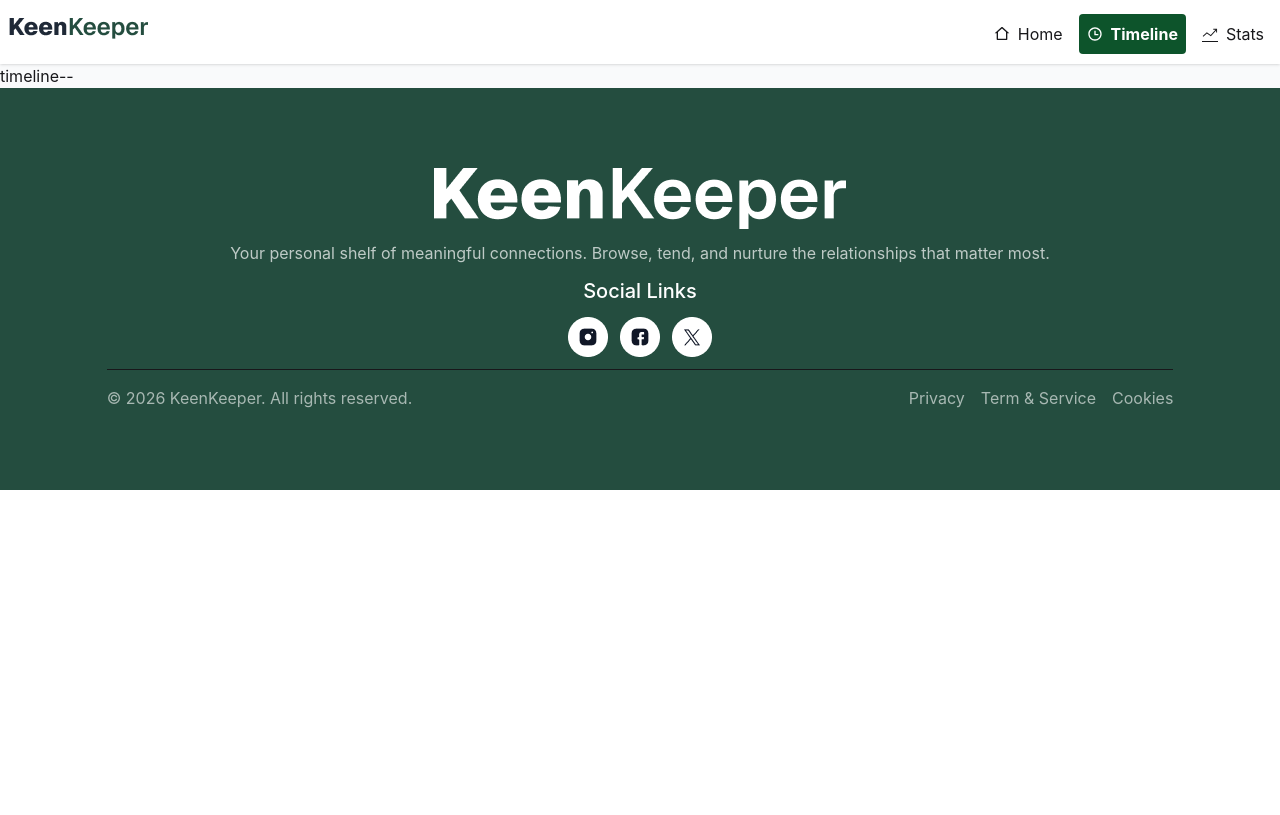
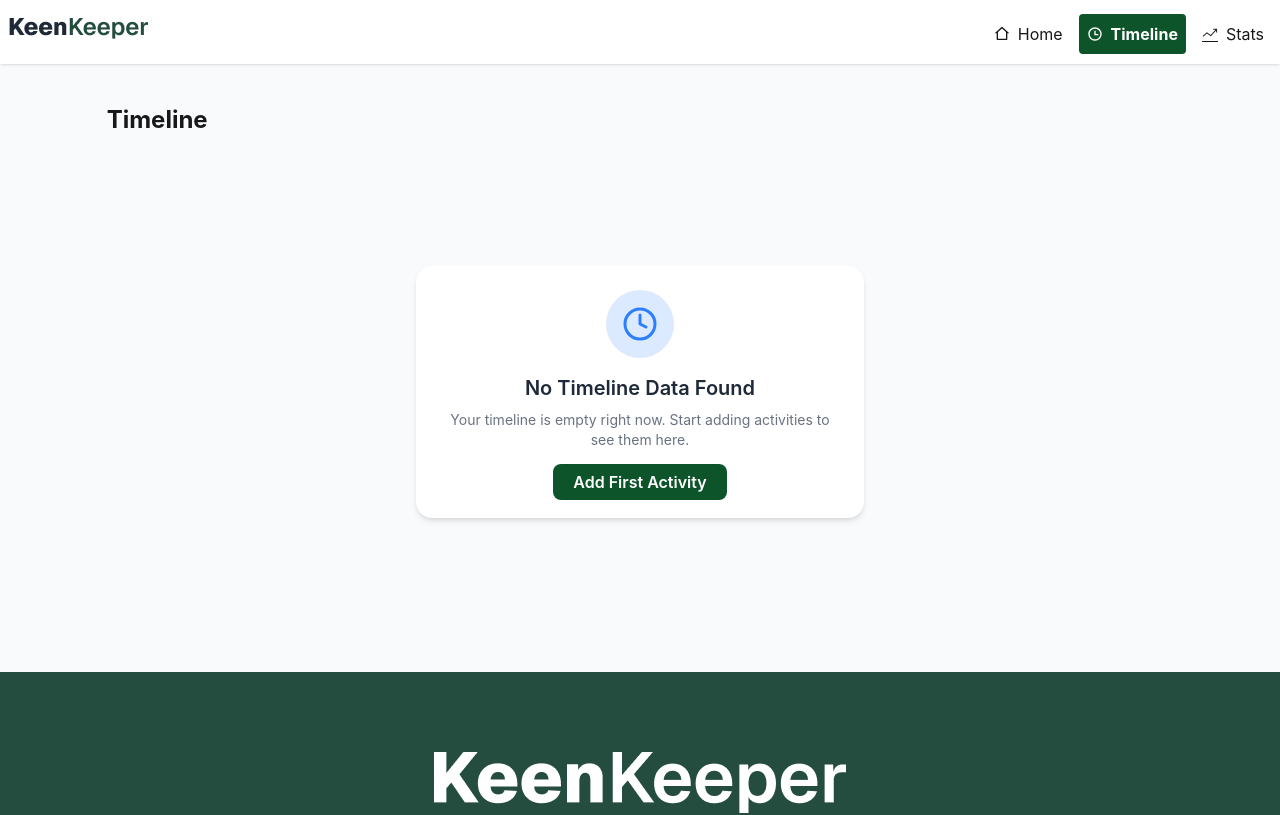
Before and after one commit to sazeeb-saha/B13-A7-Keen-Keeper, a React (Vite) app: page /timeline in a window 1280 px wide. Shown: the top 815 px of the page. Built offline with nearby package versions, Linux system fonts and the light colour scheme.

Commit message:
check in data save in timeline page and toast added

```diff
--- a/package.json
+++ b/package.json
@@ -16,6 +16,7 @@
     "react-icons": "^5.6.0",
     "react-router": "^7.14.0",
     "react-spinners": "^0.17.0",
+    "react-toastify": "^11.0.5",
     "tailwindcss": "^4.2.2"
   },
   "devDependencies": {
--- /dev/null
+++ b/src/components/Ui/EmptyTimeline.jsx
@@ -0,0 +1,34 @@
+import { FiClock } from "react-icons/fi";
+import { Link } from "react-router";
+
+const EmptyTimeline = () => {
+  return (
+    <div className="flex items-center justify-center min-h-[60vh]">
+      <div className="text-center p-6 rounded-2xl bg-white shadow-md max-w-md w-full">
+        <div className="flex justify-center mb-4">
+          <div className="p-4 bg-blue-100 rounded-full">
+            <FiClock className="text-blue-500 text-4xl" />
+          </div>
+        </div>
+
+        <h2 className="text-xl font-semibold text-gray-800">
+          No Timeline Data Found
+        </h2>
+
+        <p className="text-gray-500 mt-2 mb-5 text-sm">
+          Your timeline is empty right now. Start adding activities to see them
+          here.
+        </p>
+
+        <Link
+          to={"/"}
+          className=" px-5 py-2 bg-green-900 text-white rounded-lg hover:bg-green-700 font-semibold transition"
+        >
+          Add First Activity
+        </Link>
+      </div>
+    </div>
+  );
+};
+
+export default EmptyTimeline;
--- /dev/null
+++ b/src/context/CheckInProvider.jsx
@@ -0,0 +1,16 @@
+import React, { createContext, useState } from "react";
+
+export const CheckInContext = createContext([]);
+
+const CheckInProvider = ({ children }) => {
+  const [checkInFriends, setCheckInFriends] = useState([]);
+  const data = {
+    checkInFriends,
+    setCheckInFriends,
+  };
+  return (
+    <CheckInContext.Provider value={data}>{children} </CheckInContext.Provider>
+  );
+};
+
+export default CheckInProvider;
--- a/src/hooks/useData.jsx
+++ b/src/hooks/useData.jsx
@@ -12,7 +12,7 @@ const useData = () => {
       setTimeout(() => {
         setFriends(data);
         setLoading(false);
-      }, 3500);
+      }, 200);
     };
     fetchData();
   }, []);
--- a/src/main.jsx
+++ b/src/main.jsx
@@ -8,6 +8,8 @@ import NotFoundPage from "./pages/NotFoundPage/NotFoundPage";
 import Timeline from "./pages/timeline/Timeline";
 import Homepage from "./pages/homepage/Homepage";
 import FriendDetails from "./pages/friendDetails/FriendDetails";
+import CheckInProvider from "./context/CheckInProvider";
+import { ToastContainer } from "react-toastify";
 
 const router = createBrowserRouter([
   {
@@ -33,6 +35,9 @@ const router = createBrowserRouter([
 
 createRoot(document.getElementById("root")).render(
   <StrictMode>
-    <RouterProvider router={router} />
+    <CheckInProvider>
+      <RouterProvider router={router} />
+      <ToastContainer />
+    </CheckInProvider>
   </StrictMode>,
 );
--- a/src/pages/friendDetails/FriendDetails.jsx
+++ b/src/pages/friendDetails/FriendDetails.jsx
@@ -1,4 +1,4 @@
-import React from "react";
+import React, { useContext } from "react";
 import { useParams } from "react-router";
 import useData from "../../hooks/useData";
 import { PropagateLoader } from "react-spinners";
@@ -8,8 +8,14 @@ import { IoVideocamOutline } from "react-icons/io5";
 import { LuArchive } from "react-icons/lu";
 import { RiDeleteBinLine } from "react-icons/ri";
 import { HiOutlineBellSnooze } from "react-icons/hi2";
+import { CheckInContext } from "../../context/CheckInProvider";
+import { toast } from "react-toastify";
 
 const FriendDetails = () => {
+  const { checkInFriends, setCheckInFriends } = useContext(CheckInContext);
+
+  // console.log(checkIn);
+
   const { id } = useParams();
   // console.log(id);
   const { friends, loading } = useData();
@@ -23,6 +29,56 @@ const FriendDetails = () => {
 
   const expectedFriend = friends.find((friend) => friend.id === Number(id));
   //   console.log(expectedFriend);
+
+  const handleCheckIn = (type) => {
+    const newEvent = {
+      id: Date.now(),
+      friendId: expectedFriend.id,
+      name: expectedFriend.name,
+      type: type,
+      time: new Date().toISOString(),
+    };
+
+    setCheckInFriends([...checkInFriends, newEvent]);
+
+    if (type === "Call") {
+      toast.success(`Called ${expectedFriend.name} `, {
+        hideProgressBar: true,
+        position: "top-center",
+        style: {
+          background: "rgba(34, 197, 94, 0.2)",
+          backdropFilter: "blur(10px)",
+          color: "#166534",
+          border: "1px solid rgba(34,197,94,0.3)",
+          borderRadius: "20px",
+        },
+      });
+    } else if (type === "Text") {
+      toast.success(`Texted ${expectedFriend.name} `, {
+        hideProgressBar: true,
+        position: "top-center",
+        style: {
+          background: "rgba(34, 197, 94, 0.2)",
+          backdropFilter: "blur(10px)",
+          color: "#166534",
+          border: "1px solid rgba(34,197,94,0.3)",
+          borderRadius: "20px",
+        },
+      });
+    } else {
+      toast.success(`Video Called ${expectedFriend.name} `, {
+        hideProgressBar: true,
+        position: "top-center",
+        style: {
+          background: "rgba(34, 197, 94, 0.2)",
+          backdropFilter: "blur(10px)",
+          color: "#166534",
+          border: "1px solid rgba(34,197,94,0.3)",
+          borderRadius: "20px",
+        },
+      });
+    }
+  };
 
   return (
     <div className="container mx-auto mt-20 mb-20">
@@ -122,13 +178,22 @@ const FriendDetails = () => {
             <div className="bg-white shadow p-6">
               <h2 className="text-xl font-medium mb-1">Quick Check-In</h2>
               <div className="grid grid-cols-3 gap-6">
-                <div className="btn p-6 flex-col h-fit text-lg  ">
+                <div
+                  onClick={() => handleCheckIn("Call")}
+                  className="btn p-6 flex-col h-fit text-lg  "
+                >
                   <PiPhoneCallBold className="text-4xl" /> Call
                 </div>
-                <div className="btn p-6 flex-col h-fit text-lg ">
+                <div
+                  onClick={() => handleCheckIn("Text")}
+                  className="btn p-6 flex-col h-fit text-lg "
+                >
                   <MdOutlineTextsms className="text-4xl" /> Text
                 </div>
-                <div className="btn p-6 flex-col h-fit text-lg ">
+                <div
+                  onClick={() => handleCheckIn("Video")}
+                  className="btn p-6 flex-col h-fit text-lg "
+                >
                   <IoVideocamOutline className="text-4xl" />
                   <p>Video</p>
                 </div>
--- a/src/pages/timeline/Timeline.jsx
+++ b/src/pages/timeline/Timeline.jsx
@@ -1,7 +1,65 @@
-import React from "react";
+import React, { useContext } from "react";
+import { CheckInContext } from "../../context/CheckInProvider";
+import { BiSolidPhoneCall } from "react-icons/bi";
+import { BsChatLeftTextFill } from "react-icons/bs";
+import { FaVideo } from "react-icons/fa";
+import EmptyTimeline from "../../components/Ui/EmptyTimeline";
 
 const Timeline = () => {
-  return <div>timeline--</div>;
+  const { checkInFriends } = useContext(CheckInContext);
+  console.log(checkInFriends);
+
+  return (
+    <div className="container mx-auto mt-10 mb-10 space-y-4">
+      <div className="w-10/12 mx-auto">
+        <h2 className="text-2xl font-bold mb-4">Timeline</h2>
+
+        {checkInFriends.length === 0 ? (
+          <EmptyTimeline />
+        ) : (
+          checkInFriends.map((item) => (
+            <div
+              key={item.id}
+              className="bg-white shadow rounded-xl p-4 border border-gray-200 flex items-center gap-6 mb-2.5"
+            >
+              {/* Action */}
+              <div className="text-5xl">
+                {item.type === "Call" ? (
+                  <BiSolidPhoneCall />
+                ) : item.type === "Text" ? (
+                  <BsChatLeftTextFill />
+                ) : (
+                  <FaVideo />
+                )}
+              </div>
+
+              <div>
+                <p className="text-lg font-semibold">
+                  {item.type === "Call" && "  Called"}
+                  {item.type === "Text" && "Texted"}
+                  {item.type === "Video" && "Video Called"} with
+                  <span className="text-green-700"> {item.name}</span>
+                </p>
+
+                {/* Time */}
+                <p className="text-sm opacity-70 mt-1">
+                  {new Date(item.time).toLocaleString()}
+                </p>
+              </div>
+            </div>
+          ))
+        )}
+      </div>
+    </div>
+
+    // <div>
+    //   {checkInFriends.map((friend, ind) => (
+    //     <div key={ind}>
+    //       <p> with {friend.name}</p>
+    //     </div>
+    //   ))}
+    // </div>
+  );
 };
 
 export default Timeline;
```
Also changed, not shown: 1 other file (tests, documents, lock files or other folders).
